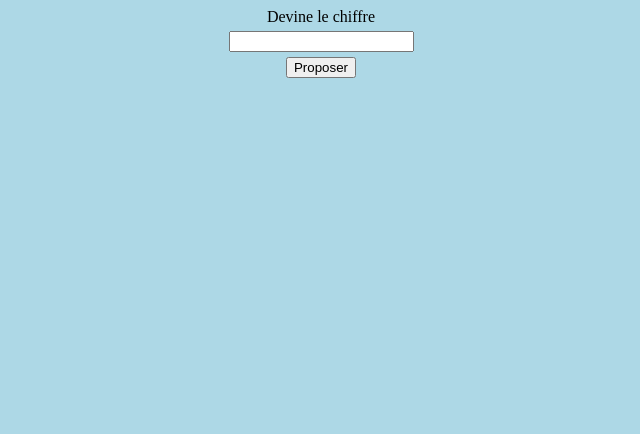
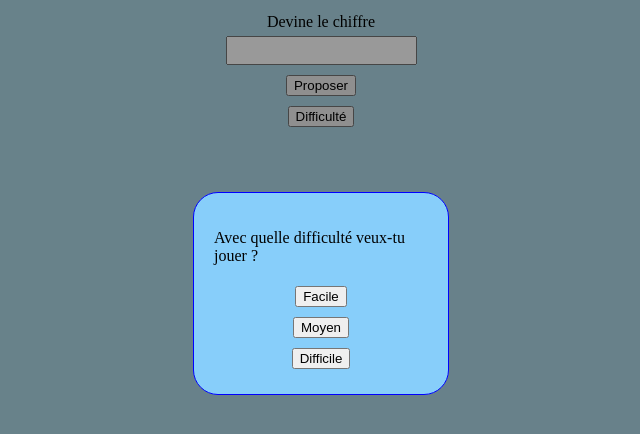
Before and after one commit to Mopino/Nombre-mystere, a plain HTML site: page index.html in a window 1280 px wide. Shown: the whole page, without its empty margins (319-959 px from the left). Drawn offline with Linux system fonts and the light colour scheme.

Commit message:
Bien avancé mais ça random plus

```diff
--- a/index.html
+++ b/index.html
@@ -13,6 +13,22 @@
     <body>
         <label for="number">Devine le chiffre</label>
 		<input type="number" name="number" id="number">
-		<button name="button" id="button" onclick="checkGuess ()">Proposer</button>
+
+		<button name="btncheck" id="btncheck" onclick="checkGuess()">Proposer</button>
+
+		<button name="btnDifficultyModal" id="btnDifficultyModal" onclick="displayDifficulty()">Difficulté</button>
+
+		<span id="msgPlus">C'est plus grand.</span>
+		<span id="msgMoins">C'est plus petit.</span>
+		<span id="msgEgal">GG !</span>
+
+		<div id="modal" class="modal">
+			<div class="modal-content">
+				<p>Avec quelle difficulté veux-tu jouer ?</p>
+				<button name="btnChose" class="btnDifficulty" id="btnEZ" onclick="init()">Facile</button>
+				<button name="btnChose" class="btnDifficulty" id="btnMedium" onclick="init()">Moyen</button>
+				<button name="btnChose" class="btnDifficulty" id="btnHard" onclick="init()">Difficile</button>
+			</div>
+		</div>
     </body>
 </html>
--- a/script.js
+++ b/script.js
@@ -1,5 +1,23 @@
 var guess = document.getElementById ("number")
 var RNG = 0
+var modal = document.getElementById("modal")
+var btnEZ = document.getElementById("btnEZ")
+var btnMedium = document.getElementById("btnMedium")
+var btnHard = document.getElementById("btnHard")
+var msgPlus = document.getElementById("msgPlus")
+var msgMoins = document.getElementById("msgMoins")
+var msgEgal = document.getElementById("msgEgal")
+
+function displayDifficulty() {
+    modal.style.display = "block"
+}
+
+window.onclick = function(event) {
+    if (event.target == modal) {
+        modal.style.display = "none"
+        init()
+    }
+}
 
 function getRandomEZ (){
     return Math.floor(Math.random() * (9));
@@ -11,18 +29,31 @@ function getRandomHard (){
     return Math.floor(Math.random() * (999));
 }
 
+function getRandom (){
+    if (btnEZ){
+        RNG = getRandomEZ ()
+    } else if (btnMedium){
+        RNG = getRandomMedium ()
+    }else if (btnHard){
+        RNG = getRandomHard ()
+    }
+    modal.style.display = "none"
+}
+
 function init (){
-    RNG = getRandomEZ()
+    RNG = getRandom()
 }
 
 function checkGuess (){
     if (guess.value == RNG){
-
+        msgPlus.style.display = "flex"
     } else if (guess.value < RNG){
-
+        msgMoins.style.display = "flex"
     } else if (guess.value > RNG){
-
+        msgEgal.style.display = "flex"
     }
 }
 
-init()
+console.log(RNG)
+displayDifficulty()
+// init()
--- a/style.css
+++ b/style.css
@@ -9,8 +9,43 @@ body {
     flex-flow: column wrap;
     justify-content: center;
     align-items: center;
+    padding: 5px;
 }
 
 input {
     margin: 5px;
+    padding: 5px;
 }
+
+span {
+    display: none;
+}
+
+.modal {
+    display: none;
+    position: fixed;
+    z-index: 1;
+    left: 0;
+    top: 0;
+    width: 100%;
+    height: 100%;
+    overflow: auto;
+    background-color: rgb(0,0,0);
+    background-color: rgba(0,0,0,0.4);
+  }
+
+.modal-content {
+    background-color: lightskyblue;
+    margin: 15% auto;
+    padding: 20px;
+    border: 1px solid blue;
+    border-radius: 25px;
+    width: 20%;
+    display: flex;
+    flex-flow: wrap column;
+    align-items: center;
+    justify-content: center;
+}
+button {
+    margin: 5px;
+}
```
